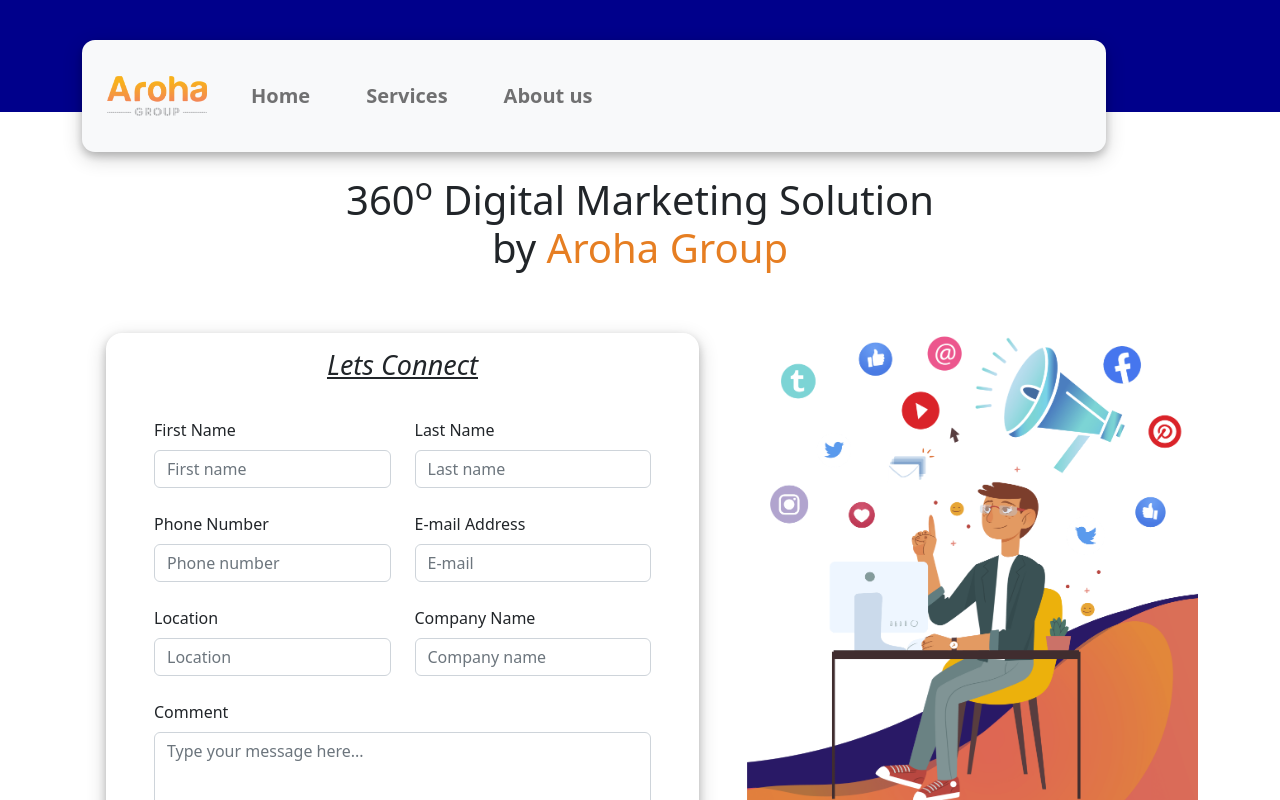
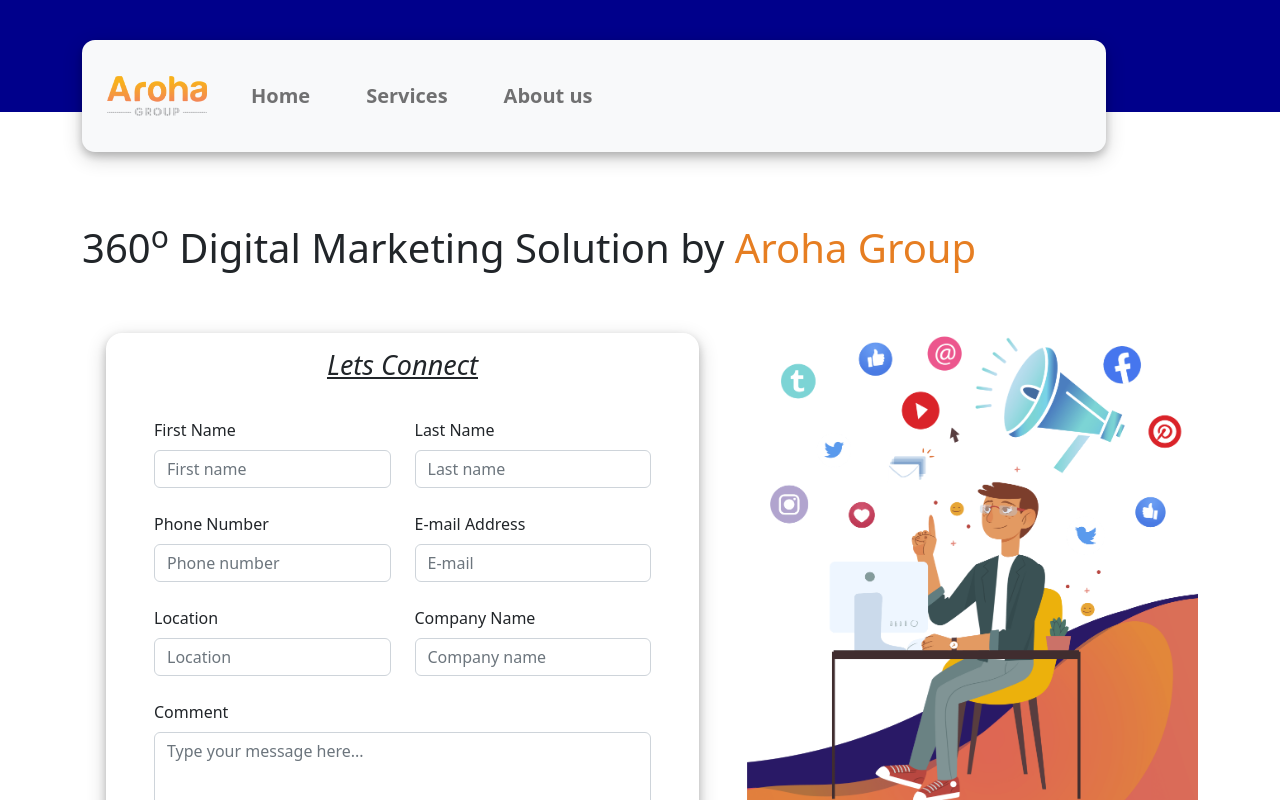
Before and after one commit to Prathima0708/ArohaWebsite, a React (Create React App) app: page / in a window 1280 px wide. Shown: the top 800 px of the page. Built offline with nearby package versions, Linux system fonts and the light colour scheme.

Commit message:
updated code

```diff
--- a/src/pages/Dashboard.js
+++ b/src/pages/Dashboard.js
@@ -14,9 +14,9 @@ function Dashboard() {
         <Header />
         <Container >
           <Row className={classes.rowStyle}>
-            <Col>
+            <Col className="d-flex mt-5">
             <h1 className={classes.heading}>
-              360<sup>o</sup> Digital Marketing Solution <br /> by
+              360<sup>o</sup> Digital Marketing Solution by
               <span style={{ color: "#E67E22" }}> Aroha Group</span>
             </h1>
             </Col>
--- a/src/pages/dashboard.module.css
+++ b/src/pages/dashboard.module.css
@@ -28,7 +28,3 @@
         width: 281%;
     }
   }
-/* .heading{
-    margin-right: 15%;
-    line-height: 1.5em;
-} */
```
Also changed, not shown: 1 other file (tests, documents, lock files or other folders).
